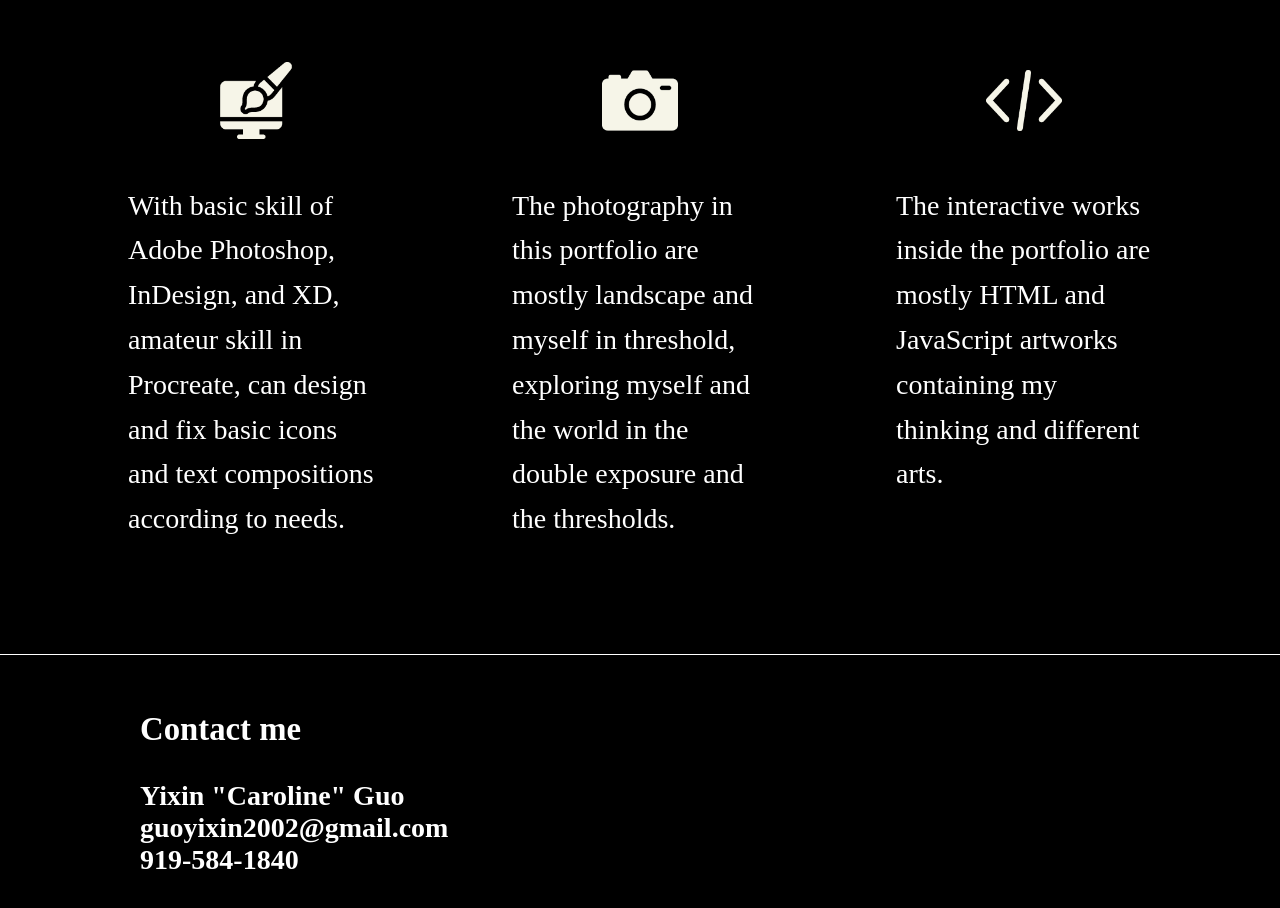
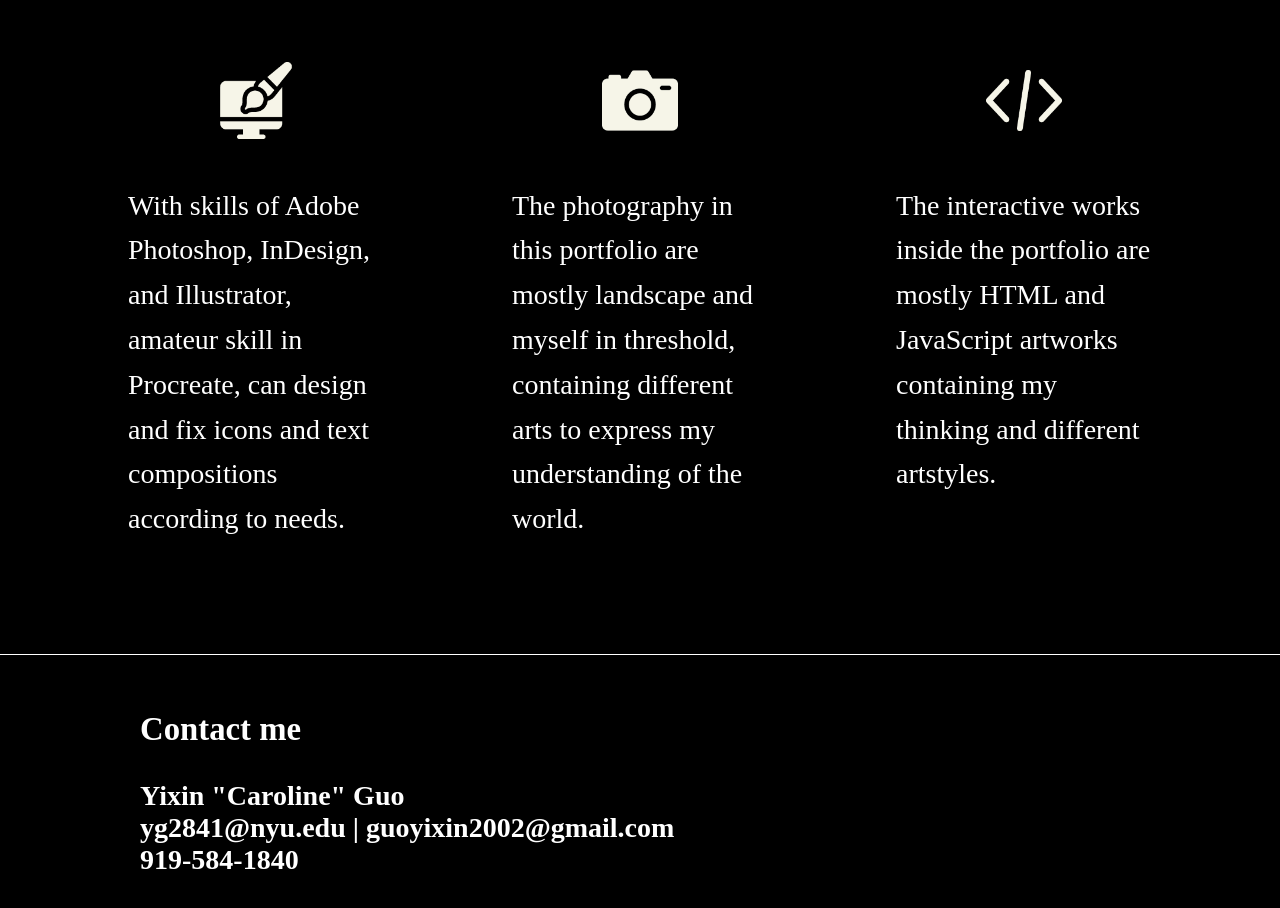
Before and after one commit to ggui1213/Portfolio, a plain HTML site: page index.html in a window 1280 px wide. Shown: the part 720-1628 px from the top of the page. Drawn offline with nearby package versions, Linux system fonts and the light colour scheme; a web font is replaced by a local one.

Commit message:
Update index.html

```diff
--- a/index.html
+++ b/index.html
@@ -32,24 +32,24 @@
 	<div class="intro">
 		<div class="design" data-aos="fade-zoom-in">
 			<img src="img/graphic-design.png">
-			<p><br>With basic skill of Adobe Photoshop, InDesign, and XD, amateur skill in Procreate, can design and fix basic icons and text compositions according to needs. </p>
+			<p><br>With skills of Adobe Photoshop, InDesign, and Illustrator, amateur skill in Procreate, can design and fix icons and text compositions according to needs. </p>
 		</div>
 
 		<div class="photography" data-aos="fade-zoom-in">
 			<img src="img/camera.png">
-			<p><br>The photography in this portfolio are mostly landscape and myself in threshold, exploring myself and the world in the double exposure and the thresholds.</p>
+			<p><br>The photography in this portfolio are mostly landscape and myself in threshold, containing different arts to express my understanding of the world.</p>
 		</div>
 
 		<div class="program" data-aos="fade-zoom-in">
 			<img src="img/coding.png">
-			<p><br>The interactive works inside the portfolio are mostly HTML and JavaScript artworks containing my thinking and different arts.</p>
+			<p><br>The interactive works inside the portfolio are mostly HTML and JavaScript artworks containing my thinking and different artstyles.</p>
 		</div>
 	</div>
 
 	<div class="contact" data-aos="fade-zoom-in">
 		<h3>Contact me</h3>
 		<h4><br>Yixin "Caroline" Guo
-		<br>guoyixin2002@gmail.com
+		<br>yg2841@nyu.edu | guoyixin2002@gmail.com
 		<br>919-584-1840</h4>
 
 
```
